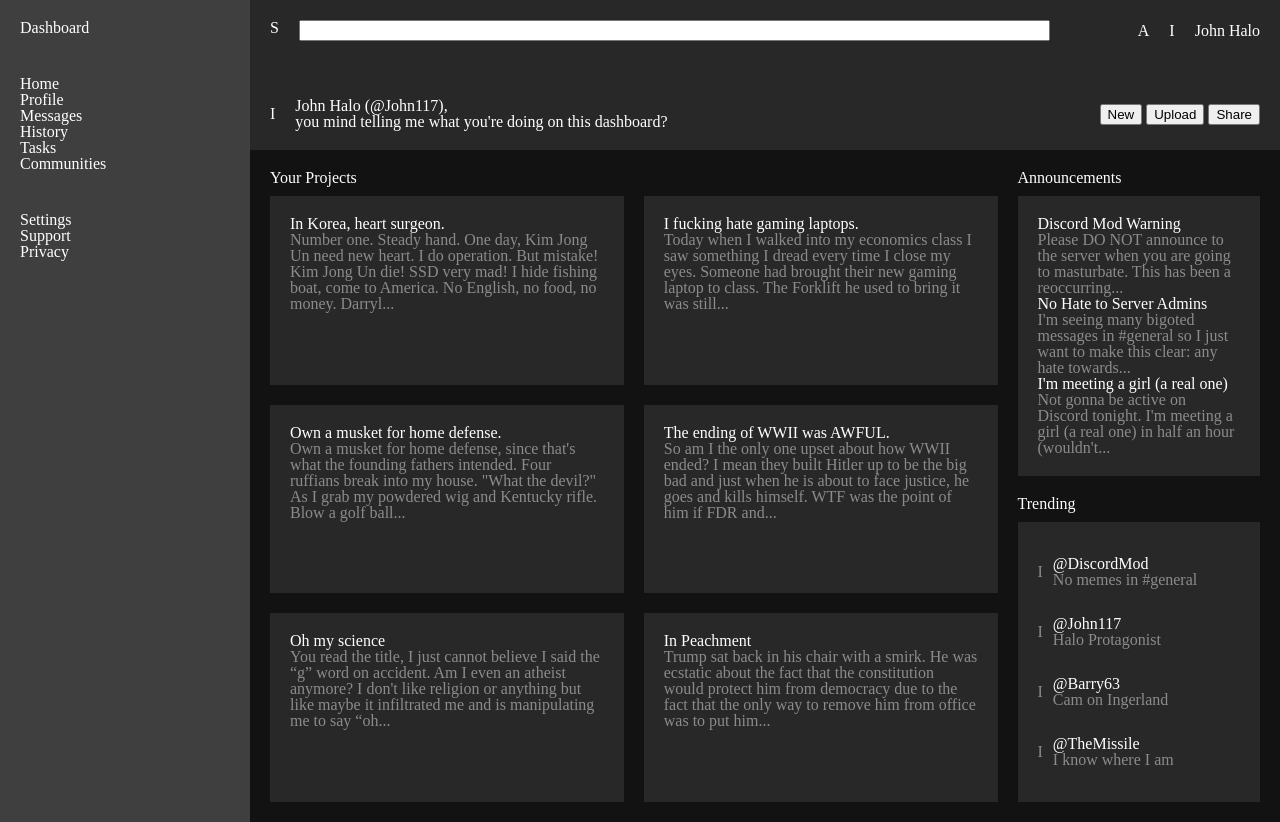
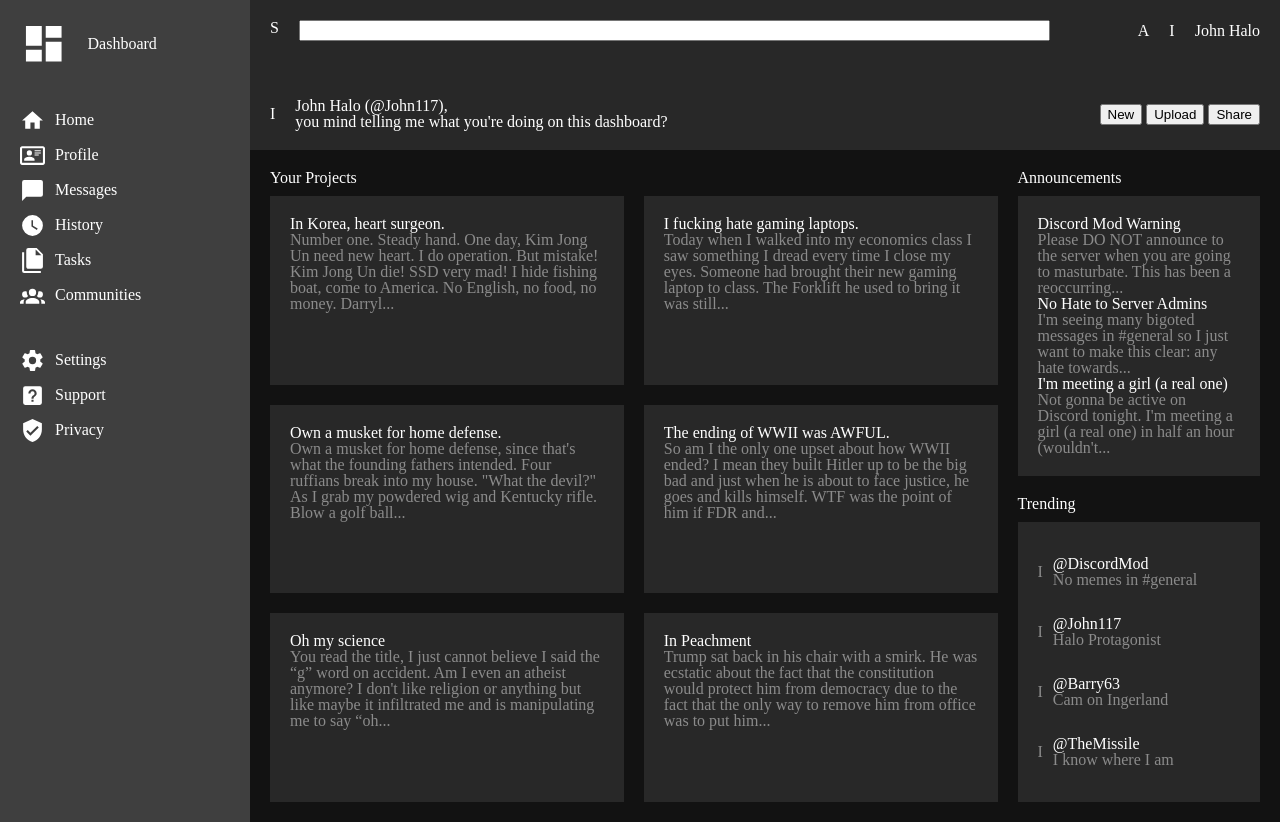
Before and after one commit to Ashtonautica/odin-admin-dashboard, a plain HTML site: page index.html in a window 1280 px wide. Drawn offline with Linux system fonts and the light colour scheme.

Commit message:
Add sidebar icons

```diff
--- a/index.html
+++ b/index.html
@@ -9,19 +9,59 @@
 <body>
     <div class="sidebar">
         <div class="logo">
+            <svg xmlns="http://www.w3.org/2000/svg" viewBox="0 0 24 24">
+                <title>dashboard</title>
+                <path d="M13,3V9H21V3M13,21H21V11H13M3,21H11V15H3M3,13H11V3H3V13Z" />
+            </svg>
             <p>Dashboard</p>
         </div>
         <div class="sidebar-menu-1">
+            <svg xmlns="http://www.w3.org/2000/svg" viewBox="0 0 24 24">
+                <title>home</title>
+                <path d="M10,20V14H14V20H19V12H22L12,3L2,12H5V20H10Z" />
+            </svg>
             <p>Home</p>
+            <svg xmlns="http://www.w3.org/2000/svg" viewBox="0 0 24 24">
+                <title>card-account-details-outline</title>
+                <path d="M22,3H2C0.91,3.04 0.04,3.91 0,5V19C0.04,20.09 0.91,20.96 2,21H22C23.09,20.96 23.96,20.09 24,19V5C23.96,3.91 23.09,3.04 22,3M22,19H2V5H22V19M14,17V15.75C14,14.09 10.66,13.25 9,13.25C7.34,13.25 4,14.09 4,15.75V17H14M9,7A2.5,2.5 0 0,0 6.5,9.5A2.5,2.5 0 0,0 9,12A2.5,2.5 0 0,0 11.5,9.5A2.5,2.5 0 0,0 9,7M14,7V8H20V7H14M14,9V10H20V9H14M14,11V12H18V11H14" />
+            </svg>
             <p>Profile</p>
+            <svg xmlns="http://www.w3.org/2000/svg" viewBox="0 0 24 24">
+                <title>message</title>
+                <path d="M20,2H4A2,2 0 0,0 2,4V22L6,18H20A2,2 0 0,0 22,16V4C22,2.89 21.1,2 20,2Z" />
+            </svg>
             <p>Messages</p>
+            <svg xmlns="http://www.w3.org/2000/svg" viewBox="0 0 24 24">
+                <title>clock</title>
+                <path d="M12,2A10,10 0 0,0 2,12A10,10 0 0,0 12,22A10,10 0 0,0 22,12A10,10 0 0,0 12,2M16.2,16.2L11,13V7H12.5V12.2L17,14.9L16.2,16.2Z" />
+            </svg>
             <p>History</p>
+            <svg xmlns="http://www.w3.org/2000/svg" viewBox="0 0 24 24">
+                <title>file-multiple</title>
+                <path d="M15,7H20.5L15,1.5V7M8,0H16L22,6V18A2,2 0 0,1 20,20H8C6.89,20 6,19.1 6,18V2A2,2 0 0,1 8,0M4,4V22H20V24H4A2,2 0 0,1 2,22V4H4Z" />
+            </svg>
             <p>Tasks</p>
+            <svg xmlns="http://www.w3.org/2000/svg" viewBox="0 0 24 24">
+                <title>account-group</title>
+                <path d="M12,5.5A3.5,3.5 0 0,1 15.5,9A3.5,3.5 0 0,1 12,12.5A3.5,3.5 0 0,1 8.5,9A3.5,3.5 0 0,1 12,5.5M5,8C5.56,8 6.08,8.15 6.53,8.42C6.38,9.85 6.8,11.27 7.66,12.38C7.16,13.34 6.16,14 5,14A3,3 0 0,1 2,11A3,3 0 0,1 5,8M19,8A3,3 0 0,1 22,11A3,3 0 0,1 19,14C17.84,14 16.84,13.34 16.34,12.38C17.2,11.27 17.62,9.85 17.47,8.42C17.92,8.15 18.44,8 19,8M5.5,18.25C5.5,16.18 8.41,14.5 12,14.5C15.59,14.5 18.5,16.18 18.5,18.25V20H5.5V18.25M0,20V18.5C0,17.11 1.89,15.94 4.45,15.6C3.86,16.28 3.5,17.22 3.5,18.25V20H0M24,20H20.5V18.25C20.5,17.22 20.14,16.28 19.55,15.6C22.11,15.94 24,17.11 24,18.5V20Z" />
+            </svg>
             <p>Communities</p>
         </div>
         <div class="sidebar-menu-2">
+            <svg xmlns="http://www.w3.org/2000/svg" viewBox="0 0 24 24">
+                <title>cog</title>
+                <path d="M12,15.5A3.5,3.5 0 0,1 8.5,12A3.5,3.5 0 0,1 12,8.5A3.5,3.5 0 0,1 15.5,12A3.5,3.5 0 0,1 12,15.5M19.43,12.97C19.47,12.65 19.5,12.33 19.5,12C19.5,11.67 19.47,11.34 19.43,11L21.54,9.37C21.73,9.22 21.78,8.95 21.66,8.73L19.66,5.27C19.54,5.05 19.27,4.96 19.05,5.05L16.56,6.05C16.04,5.66 15.5,5.32 14.87,5.07L14.5,2.42C14.46,2.18 14.25,2 14,2H10C9.75,2 9.54,2.18 9.5,2.42L9.13,5.07C8.5,5.32 7.96,5.66 7.44,6.05L4.95,5.05C4.73,4.96 4.46,5.05 4.34,5.27L2.34,8.73C2.21,8.95 2.27,9.22 2.46,9.37L4.57,11C4.53,11.34 4.5,11.67 4.5,12C4.5,12.33 4.53,12.65 4.57,12.97L2.46,14.63C2.27,14.78 2.21,15.05 2.34,15.27L4.34,18.73C4.46,18.95 4.73,19.03 4.95,18.95L7.44,17.94C7.96,18.34 8.5,18.68 9.13,18.93L9.5,21.58C9.54,21.82 9.75,22 10,22H14C14.25,22 14.46,21.82 14.5,21.58L14.87,18.93C15.5,18.67 16.04,18.34 16.56,17.94L19.05,18.95C19.27,19.03 19.54,18.95 19.66,18.73L21.66,15.27C21.78,15.05 21.73,14.78 21.54,14.63L19.43,12.97Z" />
+            </svg>
             <p>Settings</p>
+            <svg xmlns="http://www.w3.org/2000/svg" viewBox="0 0 24 24">
+                <title>help-box</title>
+                <path d="M11,18H13V16H11V18M12,6A4,4 0 0,0 8,10H10A2,2 0 0,1 12,8A2,2 0 0,1 14,10C14,12 11,11.75 11,15H13C13,12.75 16,12.5 16,10A4,4 0 0,0 12,6M5,3H19A2,2 0 0,1 21,5V19A2,2 0 0,1 19,21H5A2,2 0 0,1 3,19V5A2,2 0 0,1 5,3Z" />
+            </svg>
             <p>Support</p>
+            <svg xmlns="http://www.w3.org/2000/svg" viewBox="0 0 24 24">
+                <title>shield-check</title>
+                <path d="M10,17L6,13L7.41,11.59L10,14.17L16.59,7.58L18,9M12,1L3,5V11C3,16.55 6.84,21.74 12,23C17.16,21.74 21,16.55 21,11V5L12,1Z" />
+            </svg>
             <p>Privacy</p>
         </div>
     </div>
--- a/style.css
+++ b/style.css
@@ -122,6 +122,21 @@ body {
 
 .sidebar div {
     padding: 20px;
+    display: grid;
+    grid-template-columns: 1fr 7fr;
+    align-items: center;
+    gap: 10px;
+}
+
+.sidebar .logo {
+    display: grid;
+    grid-template-columns: 1fr 3fr;
+    align-items: center;
+    gap: 20px;
+}
+
+svg {
+    fill: white;
 }
 
 .main {
```
